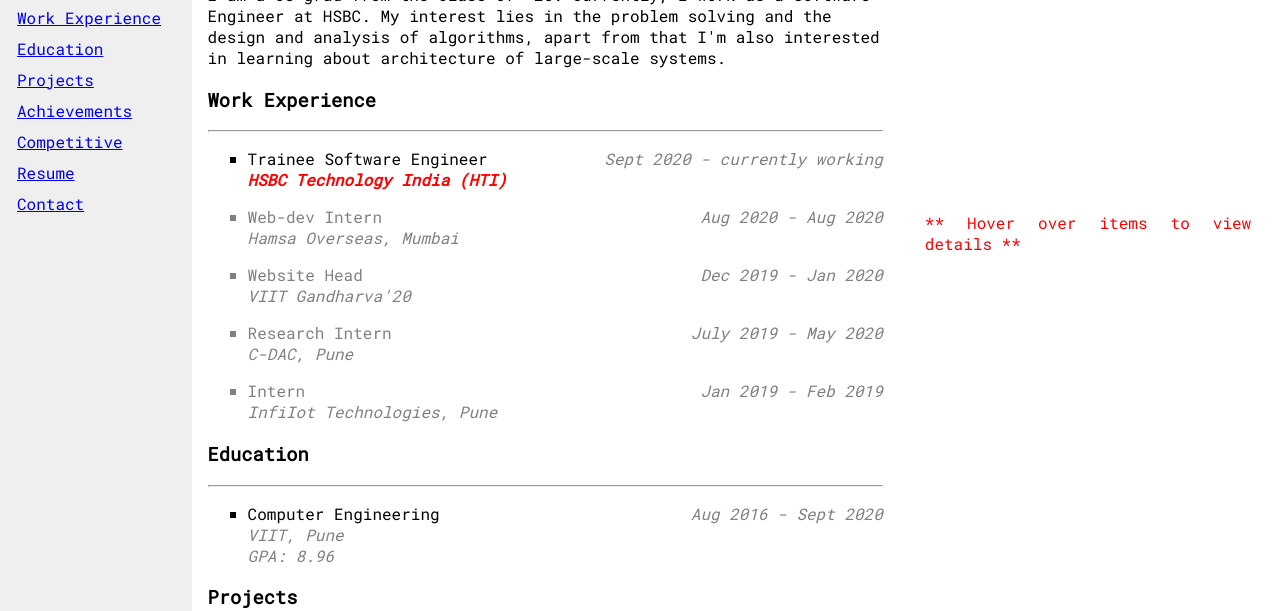
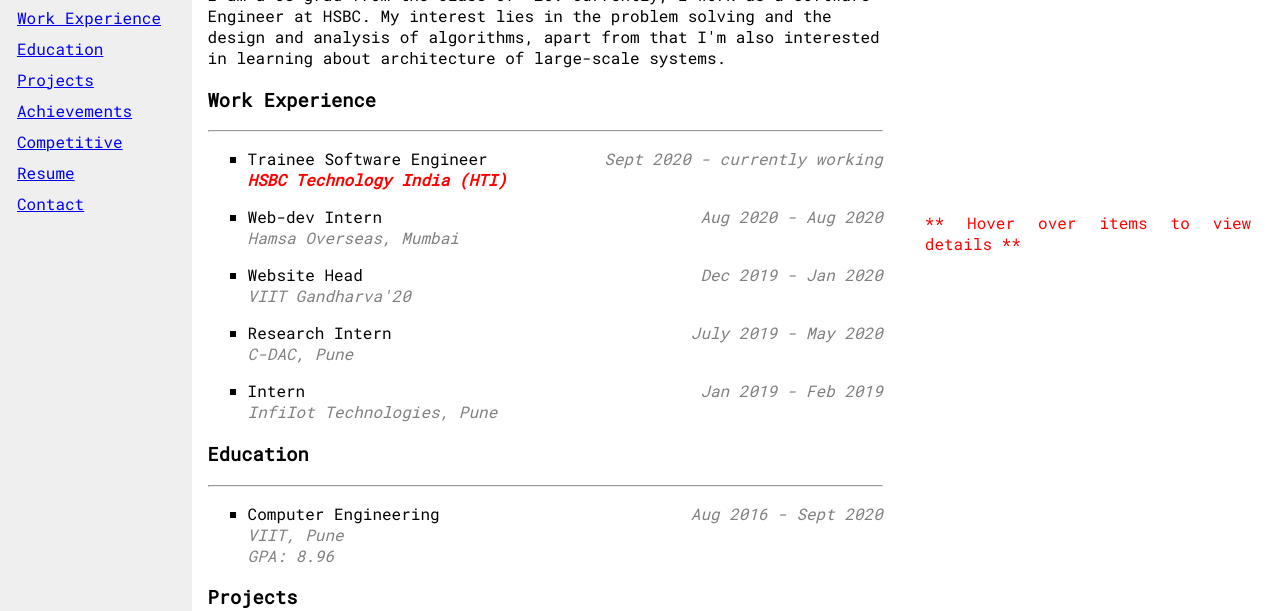
Before and after one commit to i-64/i-64.github.io, a plain HTML site: page index.html in a window 1280 px wide. Shown: the part 138-749 px from the top of the page. Drawn offline with Linux system fonts and the light colour scheme.

Commit message:
ui enhancements

```diff
--- a/master.css
+++ b/master.css
@@ -52,7 +52,7 @@ body {
 }
 
 #inactive {
-    color: gray;
+    /*color: gray;*/
 }
 
 i {
```
